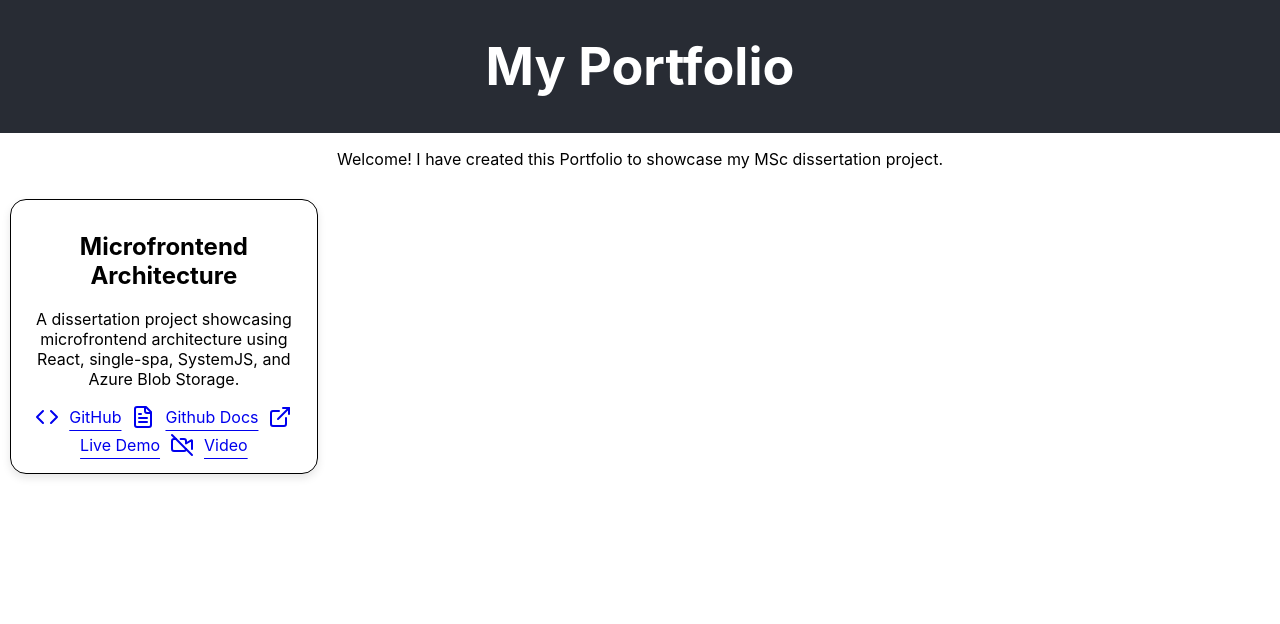
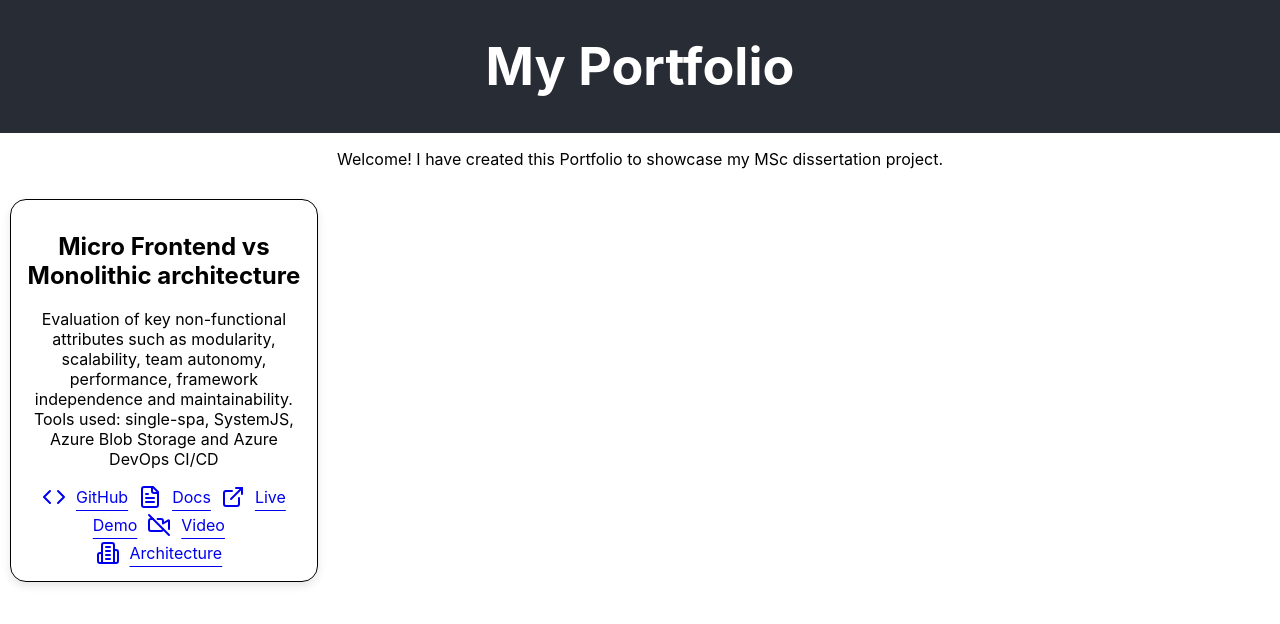
Before and after one commit to leslie628/career-portfolio, a React (Create React App) app: page / in a window 1280 px wide. Shown: the top 624 px of the page. Built offline with nearby package versions, Linux system fonts and the light colour scheme.

Commit message:
added architecture button in card

```diff
--- a/src/App.js
+++ b/src/App.js
@@ -3,16 +3,18 @@ import React from "react";
 import './App.css';
 import Card from "./card-component/card";
 
-
+let descriptionContent="Evaluation of key non-functional attributes such as modularity, scalability, team autonomy, performance, framework independence and maintainability.";
+descriptionContent +=" Tools used: single-spa, SystemJS, Azure Blob Storage and Azure DevOps CI/CD";
 const projects = [
   {
-    title: "Microfrontend Architecture",
-    description:
-      "A dissertation project showcasing microfrontend architecture using React, single-spa, SystemJS, and Azure Blob Storage.",
+    title: "Micro Frontend vs Monolithic architecture",
+    description: descriptionContent,
     github: "https://github.com/leslie628/microfrontends-portfolio",
     docs: "https://github.com/leslie628/Shell-app/tree/main/docs",
     demo: "https://storagefrontendapps.z33.web.core.windows.net",
     video: "https://youtu.be/your-video-link",
+    architecture: "https://github.com/leslie628/microfrontends-portfolio/blob/main/images/Monolith-MicroFrontend-Architecture.png"
+
   }
   // Add more projects as needed
 ];
--- a/src/card-component/card.js
+++ b/src/card-component/card.js
@@ -1,6 +1,6 @@
 import "./card.css";
 import { Button } from "../button";
-import { Code, ExternalLink, VideoOff, FileText } from "lucide-react";
+import { Code, ExternalLink, VideoOff, FileText, Building2 } from "lucide-react";
 const Card = ({ project }) => {
     return <div className="card">
         <h2 className="text-2xl font-semibold mb-2">{project.title}</h2>
@@ -13,7 +13,7 @@ const Card = ({ project }) => {
             </Button>
             <Button variant="outline" className="button-link" asChild>
                 <a href={project.docs} target="_blank" rel="noopener noreferrer">
-                    <FileText className="mr-2 h-5 w-5" /><span className="link-text">Github Docs</span>
+                    <FileText className="mr-2 h-5 w-5" /><span className="link-text">Docs</span>
                 </a>
             </Button>
             <Button variant="outline" className="button-link" asChild>
@@ -26,6 +26,12 @@ const Card = ({ project }) => {
                     <VideoOff className="mr-2 h-4 w-4" /><span className="link-text">Video</span>
                 </a>
             </Button>
+            <br />
+              <Button variant="outline" className="button-link" asChild>
+                 <a href={project.architecture} target="_blank" rel="noopener noreferrer">
+                    <Building2  className="w-5 h-5 mr-2"  /><span className="link-text">Architecture</span>
+                </a>
+            </Button>
         </div>
     </div>;
 }
```
